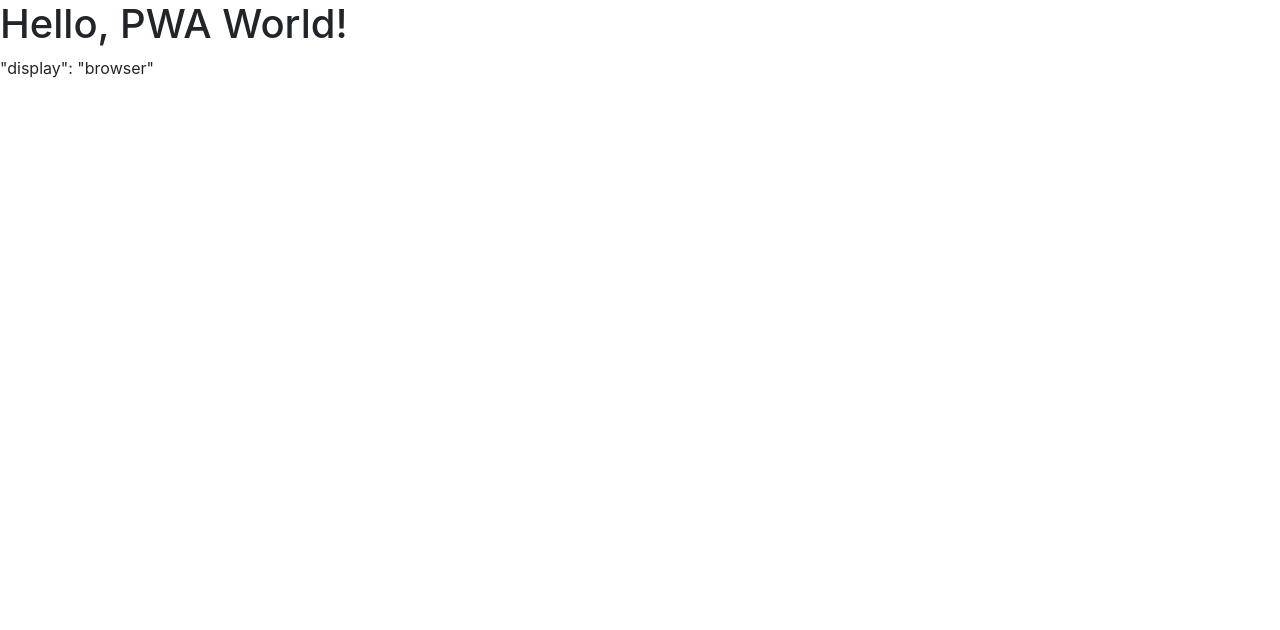
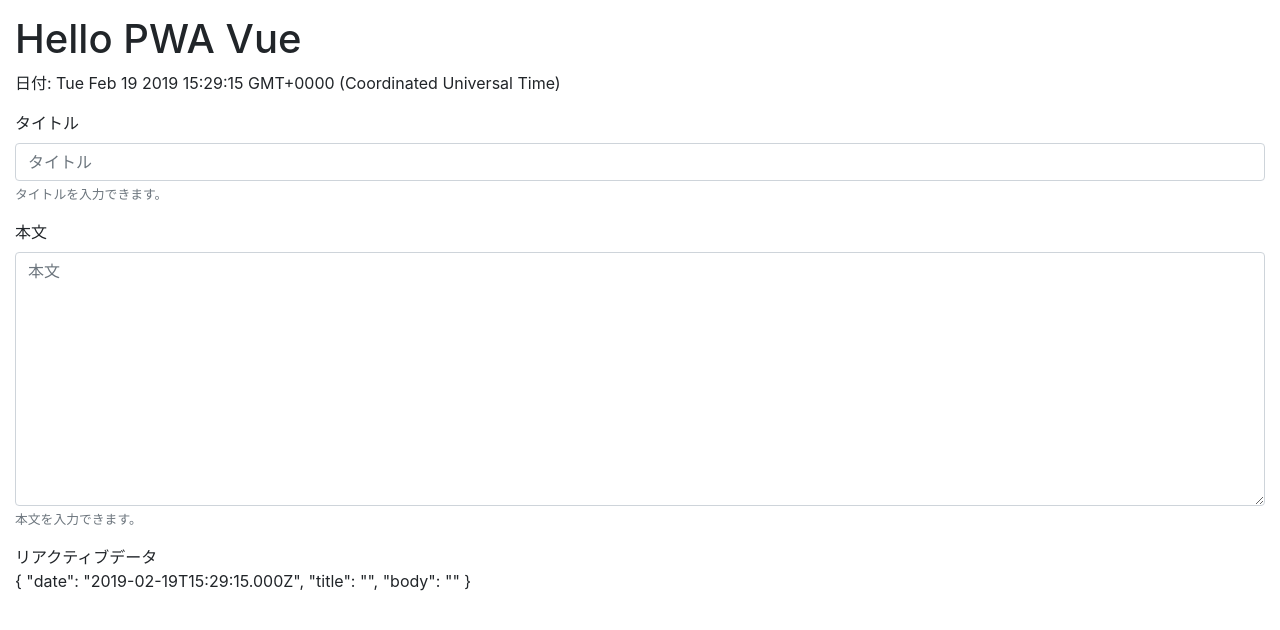
Before and after one commit to hajime-goshima/pwa-minimal, a plain HTML site: page index.html in a window 1280 px wide. Drawn offline with nearby package versions, Linux system fonts and the light colour scheme.

Commit message:
Install Vue

```diff
--- a/index.html
+++ b/index.html
@@ -18,11 +18,42 @@
     <!-- Bootstrap CSS -->
     <link rel="stylesheet" href="https://stackpath.bootstrapcdn.com/bootstrap/4.3.1/css/bootstrap.min.css" integrity="sha384-ggOyR0iXCbMQv3Xipma34MD+dH/1fQ784/j6cY/iJTQUOhcWr7x9JvoRxT2MZw1T" crossorigin="anonymous">
 
+    <!-- Vuejs -->
+    <script src="https://cdn.jsdelivr.net/npm/vue@2.6.6/dist/vue.js"></script>
+
+    <link rel="stylesheet" href="./style.css">
+
     <title>PWA Minimal</title>
   </head>
   <body>
-    <h1>Hello, PWA World!</h1>
-    <p>"display": "browser"</p>
+    <h1>Hello PWA Vue</h1>
+    <div id="app">
+      <p>日付: {{ date }}</p>
+      <form>
+        <div class="form-group">
+          <label for="exampleInputEmail1">タイトル</label>
+          <input type="text" v-model="title" class="form-control" id="exampleInputEmail1" placeholder="タイトル">
+          <small id="emailHelp" class="form-text text-muted">タイトルを入力できます。</small>
+        </div>
+        <div class="form-group">
+          <label for="exampleFormControlTextarea1">本文</label>
+          <textarea class="form-control" v-model="body" id="exampleFormControlTextarea1" rows="10" placeholder="本文"></textarea>
+          <small id="emailHelp" class="form-text text-muted">本文を入力できます。</small>
+        </div>
+      </form>
+      <p>リアクティブデータ<br>{{ $data }}</p>
+    </div>
+
+    <script>
+    var vm = new Vue({
+      el: '#app',
+      data: {
+        date: new Date(),
+        title: '',
+        body: ''
+      }
+    })
+    </script>
 
     <!-- Optional JavaScript -->
     <!-- jQuery first, then Popper.js, then Bootstrap JS -->
--- /dev/null
+++ b/style.css
@@ -0,0 +1,8 @@
+html {
+  margin: 0;
+  padding: 0;
+}
+
+body{
+  padding: 15px;
+}
```
Also changed, not shown: manifest.json.
